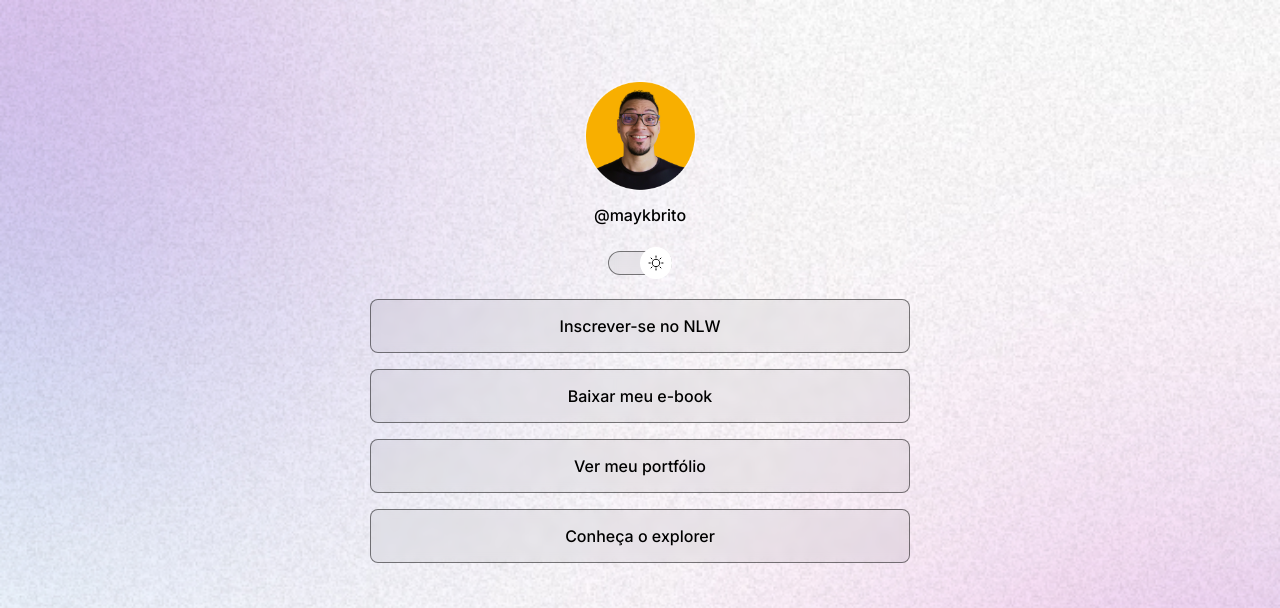
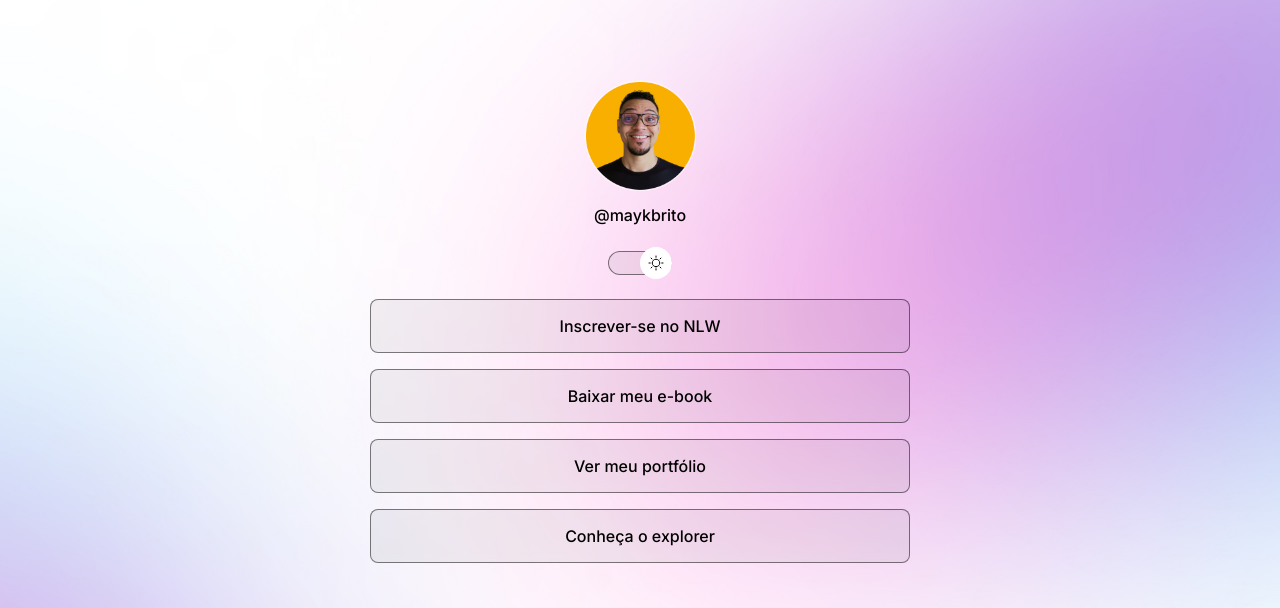
Before and after one commit to kaioodev/ProjetoRockeseat, a plain HTML site: page index.html in a window 1280 px wide. Shown: the top 608 px of the page. Drawn offline with nearby package versions, Linux system fonts and the light colour scheme.

Commit message:
change background based on media queries

```diff
--- a/style.css
+++ b/style.css
@@ -39,6 +39,7 @@
     /* background: color image repeat position/size
     ficou tudo resumido */
     background: var(--bg-url) no-repeat top center/cover;
+    height: 100vh;
   }
 
   body * {
@@ -47,6 +48,7 @@
 
     font-family: "Inter", sans-serif;
     color: var(--text-color);
+
   }
 
   #container {
@@ -181,3 +183,15 @@
     text-align: center;
     font-size: 14px;
   }
+
+  /* media queries, só funciona se a "meta viewport" estiver no html */
+@media (min-width: 700px) {
+    :root {
+      --bg-url: url(./assets/bg-desktop.jpg)
+    }
+
+    .light {
+      --bg-url: url(./assets/bg-desktop-light.jpg)
+    }
+
+}
```
